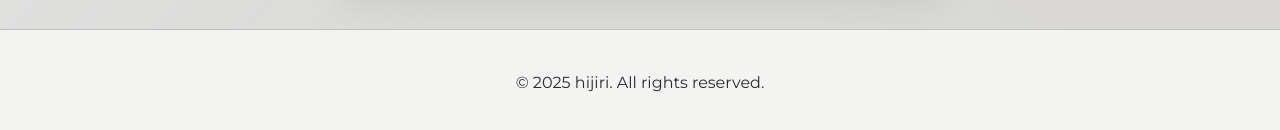
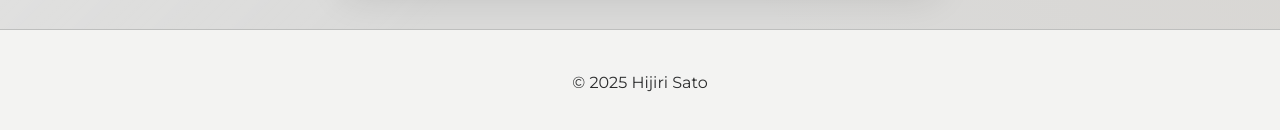
Before and after one commit to HijiriSato88/portfolio, a Nuxt app: page / in a window 1280 px wide. Shown: the part 3554-3684 px from the top of the page. Built offline with nearby package versions, Linux system fonts and the light colour scheme.

Commit message:
f footer-content

```diff
--- a/layouts/default.vue
+++ b/layouts/default.vue
@@ -43,7 +43,7 @@
     <footer class="site-footer">
       <div class="page-container">
         <div class="footer-content">
-          <p>&copy; {{ new Date().getFullYear() }} hijiri. All rights reserved.</p>
+          <p>&copy; {{ new Date().getFullYear() }} Hijiri Sato</p>
         </div>
       </div>
     </footer>
```
